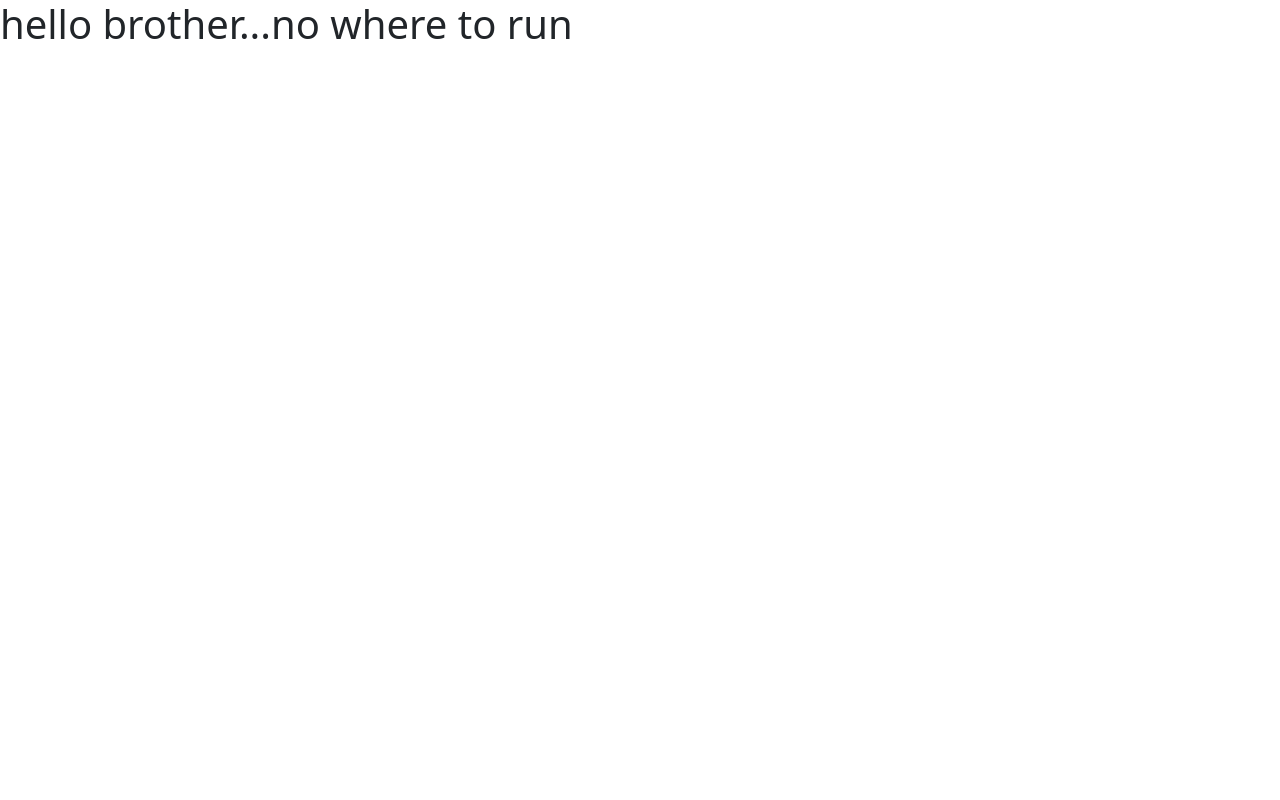
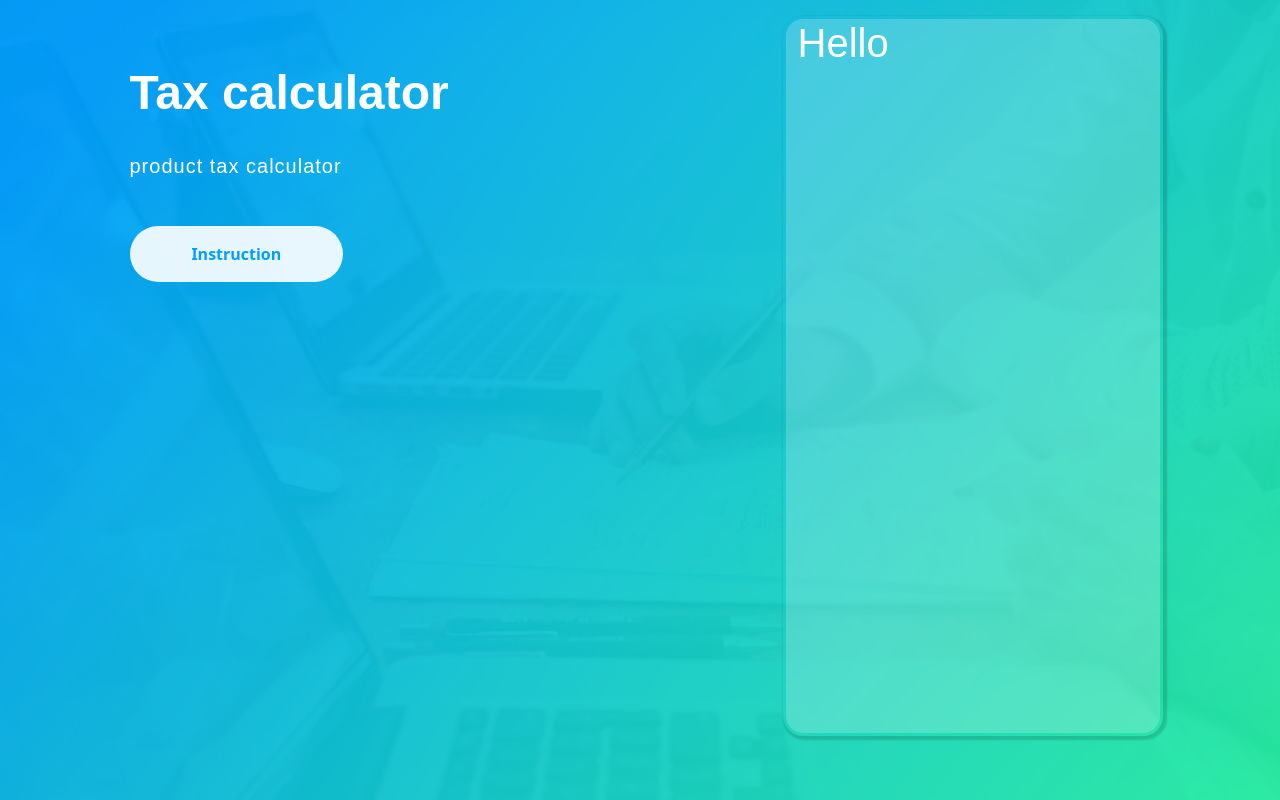
Before and after one commit to amverma-systango/3AssignmentBysumitSir, a Flask app: template templates/index.html in a window 1280 px wide. Run offline with Flask 2, Linux system fonts and the light colour scheme; the template is opened without the code that fills it, so the values that code supplies are empty.

Commit message:
index page added along with the index.css

```diff
--- a/app.py
+++ b/app.py
@@ -1,10 +1,10 @@
-from flask import Flask
+from flask import Flask, render_template
 
 app = Flask(__name__)
 
 @app.route("/")
-def index():
-    render_template("index.html")
+def home():
+    return render_template("index.html")
 
 
-app.run()
+app.run(debug=True)
--- /dev/null
+++ b/static/Css/base.css
@@ -0,0 +1,5 @@
+body{
+	background-image: url(../Images/bg1.png);
+	background-repeat: no-repeat;
+	background-size: cover;
+}
--- /dev/null
+++ b/static/Css/index.css
@@ -0,0 +1,36 @@
+.customHeading{
+	color:  rgba(255, 255, 255, 1.0);
+	font-family: arial;
+}
+
+.parentBox{
+	height: 90vh;
+}
+
+#mainHeading{
+	font-size: 3rem;
+	font-family: arial;
+	font-weight: 600;
+}
+
+#subHeading{
+	font-size: 1.25rem;
+	font-weight: 300;
+	letter-spacing: 1px;
+}
+
+.customButton{
+	border-radius: 500px;
+	background: rgba(255, 255, 255, 0.9);
+	color: rgba(0, 158, 253, 1.0);
+	font-weight: 600;
+}
+
+#leftBox{
+	   border-radius: 20px;
+	   background-color: rgba(255, 255, 255, 0.2);
+	   backdrop-filter: blur(2px);
+	   border: 3px solid transparent;
+	   background-clip: padding-box;
+	   box-shadow: 2px 2px 2px 2px rgba(0, 0, 0, 0.15);
+}
--- a/templates/base.html
+++ b/templates/base.html
@@ -7,6 +7,8 @@
 
     <!-- Bootstrap CSS -->
     <link href="https://cdn.jsdelivr.net/npm/bootstrap@5.0.2/dist/css/bootstrap.min.css" rel="stylesheet" integrity="sha384-EVSTQN3/azprG1Anm3QDgpJLIm9Nao0Yz1ztcQTwFspd3yD65VohhpuuCOmLASjC" crossorigin="anonymous">
+
+    <link rel="stylesheet" type="text/css" href="static/Css/base.css">
 
     {% block additionalHead %}{% endblock %}
 
--- a/templates/index.html
+++ b/templates/index.html
@@ -1,17 +1,36 @@
 {% extends 'base.html' %}
 
 
+
 {% block additionalHead %}
+<link rel="stylesheet" type="text/css" href="./static/Css/index.css">
 
 {% endblock %}
 
 
-{% block title %}
-  Home - Tax calculator
-{% endblock %}
+
+
+{% block title %} title {% endblock %}
+
 
 
 
 {% block body %}
-  <h1>hello brother...no where to run</h1>
+
+<div class="container mx-auto my-3" style="background-color: transparent;">
+	<div class="row d-flex justify-content-center">
+		<div class="col-md-7 parentBox" id="rightBox" style="background-color: transparent;">
+			<h1 class="customHeading mt-5" id="mainHeading">Tax calculator</h1>
+			<br>
+			<h3 class="customHeading" id="subHeading">product tax calculator</h3>
+
+			<div class="d-flex justify-content-center col-12 col-sm-8 col-md-4 mt-5 py-3 customButton" id="instructionBtn"><span>Instruction</span></div>
+		</div>
+
+		<div class="col-md-4 parentBox customHeading" id="leftBox">
+			<h1>Hello</h1>
+		</div>
+	</div>
+</div>
+
 {% endblock %}
```
